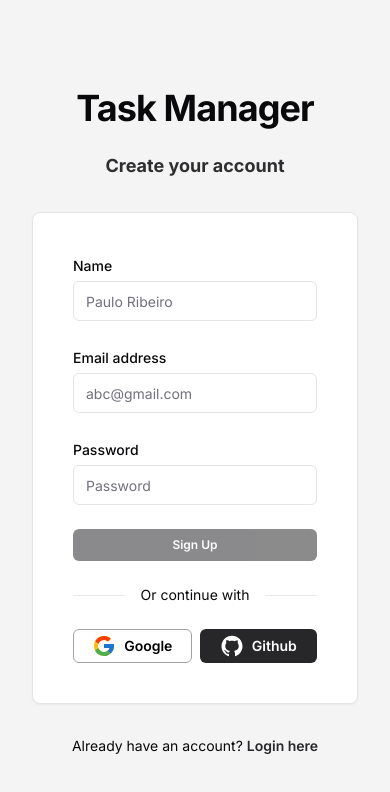
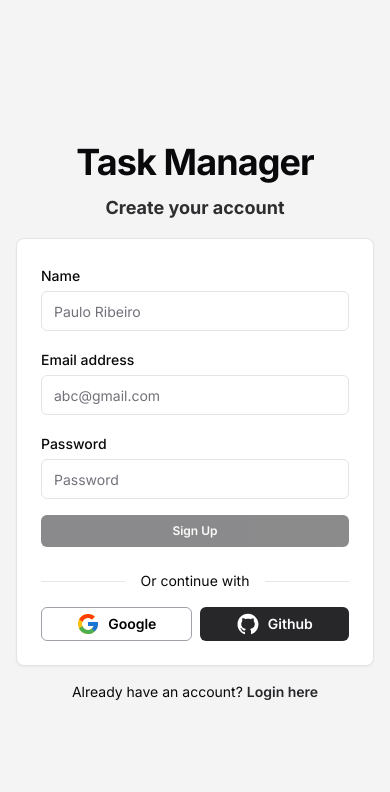
Before and after one commit to paulofr17/task-manager, a Next.js app: page /signup in a window 390 px wide. Shown: the top 792 px of the page. Built offline with nearby package versions, Linux system fonts and the light colour scheme.

Commit message:
Adjust register/login pages for mobile users

```diff
--- a/app/signin/page.tsx
+++ b/app/signin/page.tsx
@@ -41,13 +41,13 @@ export default function Signin() {
   }
 
   return (
-    <div className="flex h-screen w-screen flex-col items-center bg-muted dark:bg-zinc-900">
-      <div className="flex min-h-full w-full flex-1 flex-col justify-center px-8">
-        <div className="mx-auto flex w-full max-w-md flex-col items-center space-y-8">
+    <div className="flex h-screen w-screen flex-col items-center overflow-auto bg-muted dark:bg-zinc-900">
+      <div className="flex w-full flex-1 flex-col justify-center gap-4 px-4 py-2 sm:gap-8 sm:px-8">
+        <div className="mx-auto flex w-full max-w-md flex-col items-center gap-3 sm:gap-6">
           <p className="text-4xl font-bold tracking-tight">Task Manager</p>
           <p className="text-lg font-bold text-primary/90">Sign in to your account </p>
         </div>
-        <div className="mx-auto mt-8 w-full max-w-md rounded-lg border bg-card p-10 shadow-sm">
+        <div className="mx-auto w-full max-w-md rounded-lg border bg-card p-6 shadow-sm sm:p-10">
           <form className="flex flex-col gap-6" onSubmit={handleSubmit(onSubmit)}>
             <div className="space-y-1">
               <Label htmlFor="email">Email address</Label>
@@ -127,7 +127,7 @@ export default function Signin() {
             </button>
           </div>
         </div>
-        <div className="mx-auto mt-8 text-sm">
+        <div className="mx-auto text-sm">
           Not a member?{' '}
           <Link className="font-semibold text-zinc-800 dark:text-zinc-500" href="/signup">
             Create an account
--- a/app/signup/page.tsx
+++ b/app/signup/page.tsx
@@ -38,14 +38,14 @@ export default function Signup() {
   }
 
   return (
-    <div className="flex h-screen w-screen flex-col items-center bg-muted dark:bg-zinc-900">
-      <div className="flex min-h-full w-full flex-1 flex-col justify-center px-8">
-        <div className="mx-auto flex w-full max-w-md flex-col items-center space-y-6">
+    <div className="flex h-screen w-screen flex-col items-center overflow-auto bg-muted dark:bg-zinc-900">
+      <div className="flex w-full flex-1 flex-col justify-center gap-4 px-4 py-2 sm:gap-8 sm:px-8">
+        <div className="mx-auto flex w-full max-w-md flex-col items-center gap-3 sm:gap-6">
           <p className="text-4xl font-bold tracking-tight">Task Manager</p>
           <p className="text-lg font-bold text-primary/90">Create your account</p>
         </div>
-        <div className="mx-auto mt-8 w-full max-w-md rounded-lg border bg-card p-10 shadow-sm">
-          <form className="flex flex-col gap-6" onSubmit={handleSubmit(onSubmit)}>
+        <div className="mx-auto w-full max-w-md rounded-lg border bg-card p-6 shadow-sm sm:p-10">
+          <form className="flex flex-col gap-4 sm:gap-6" onSubmit={handleSubmit(onSubmit)}>
             <div className="space-y-1">
               <Label htmlFor="name">Name</Label>
               <Input
@@ -86,7 +86,7 @@ export default function Signup() {
               Sign Up
             </Button>
           </form>
-          <div className="relative mt-6">
+          <div className="relative mt-6 sm:mt-4">
             <div className="absolute inset-0 flex items-center">
               <div className="w-full border-t border-gray-200 dark:border-gray-400"></div>
             </div>
@@ -94,7 +94,7 @@ export default function Signup() {
               <span className="bg-card px-4">Or continue with</span>
             </div>
           </div>
-          <div className="mt-6 flex w-full space-x-2">
+          <div className="mt-4 flex w-full space-x-2 sm:mt-6">
             <button
               className="flex w-full items-center justify-center gap-2 rounded-md border border-zinc-400 bg-white p-1 text-black hover:bg-zinc-300"
               onClick={() => signIn('google', { email: '', password: '', callbackUrl: '/' })}
@@ -112,7 +112,7 @@ export default function Signup() {
             </button>
           </div>
         </div>
-        <div className="mx-auto mt-8 text-sm">
+        <div className="mx-auto text-sm">
           Already have an account?{' '}
           <Link className="font-semibold text-zinc-800 dark:text-zinc-500" href="/signin">
             Login here
```
